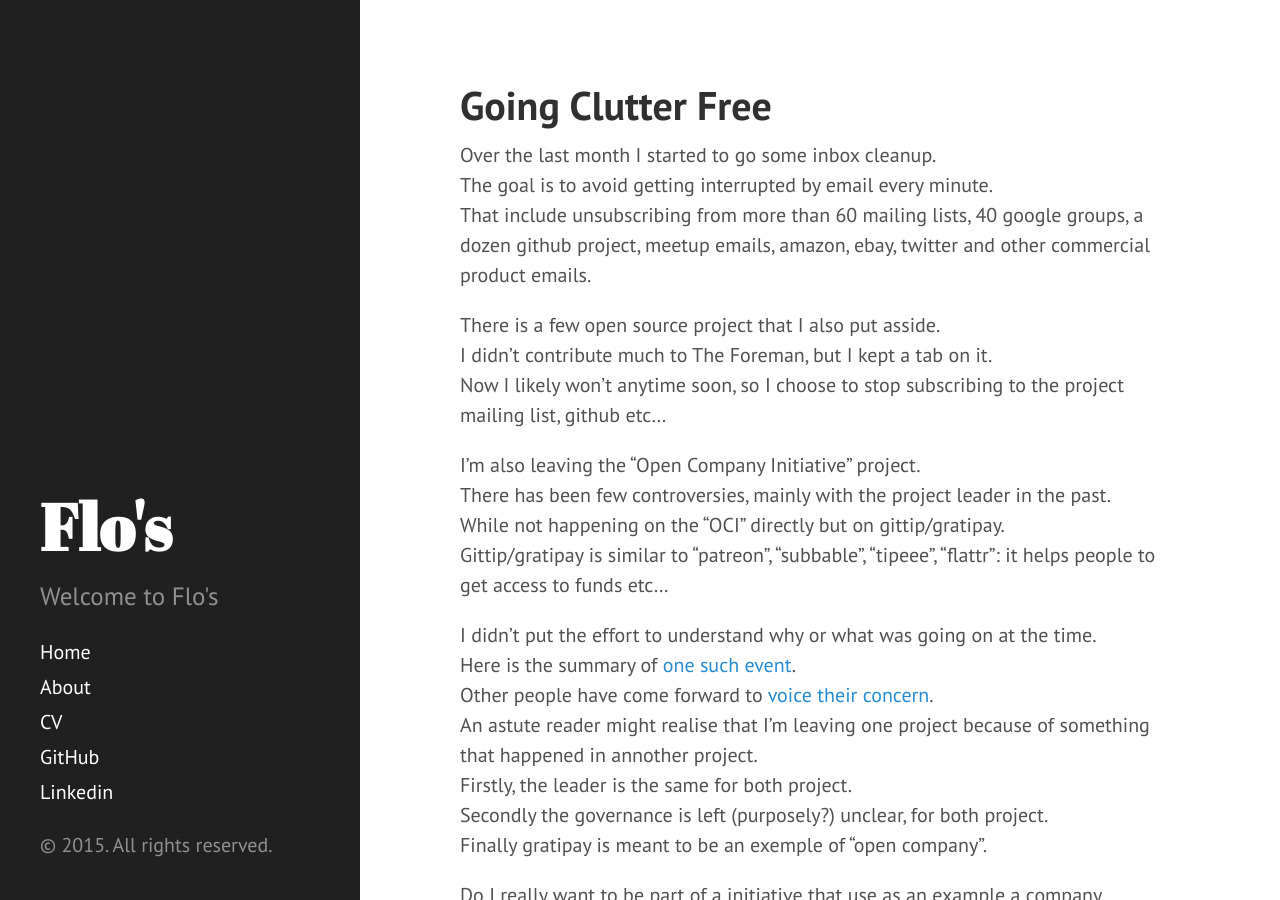
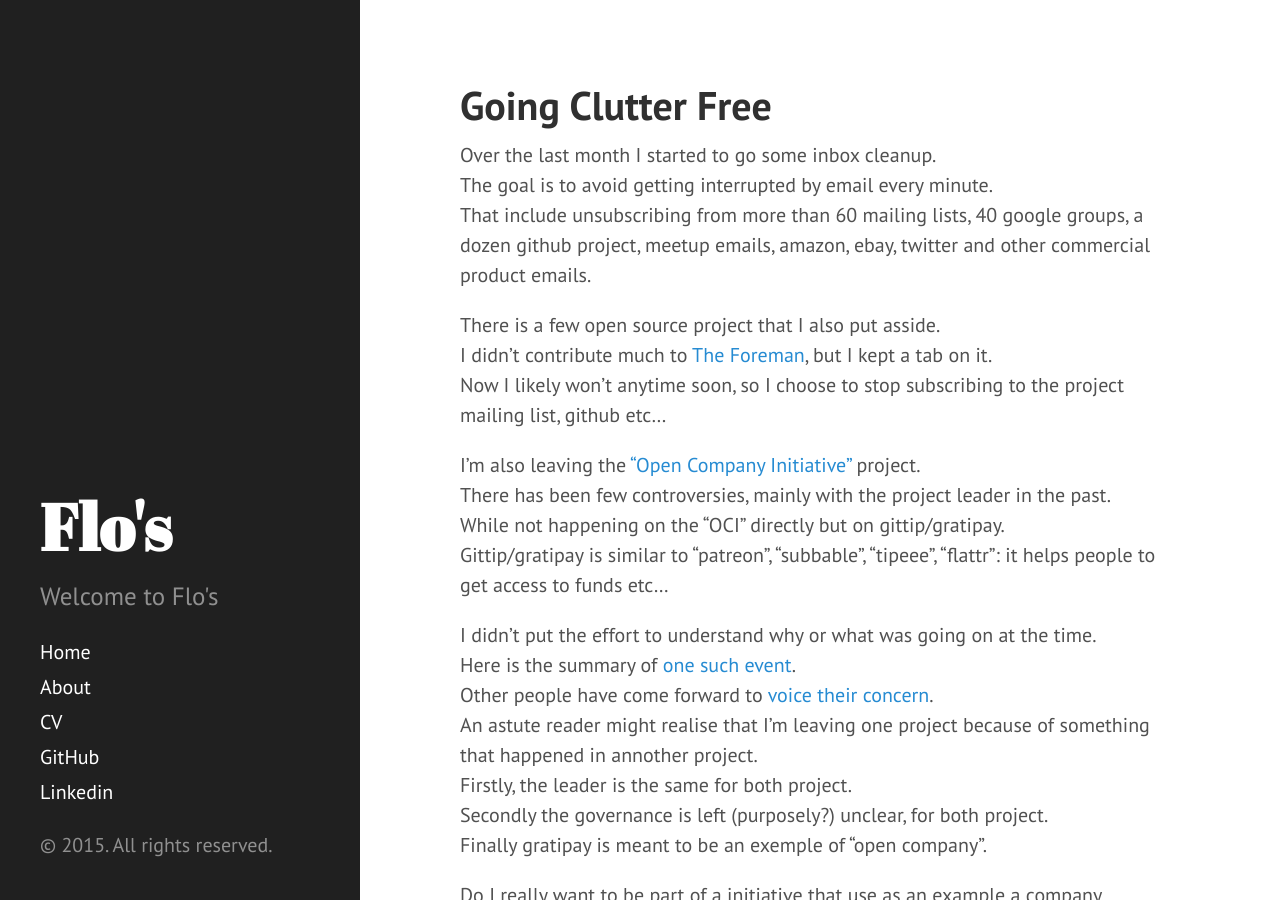
Before and after one commit to raudf/raudf.github.io, a Jekyll site: the page built from _posts/2014-12-30-going-clutter-free.md, in a window 1280 px wide and 900 px high. Built offline with Jekyll 4.4.1, drawn with Linux system fonts in a browser that asks for light colours; Markdown is read by kramdown in place of the engine named in the settings; part of the change alters nothing that is shown.

```diff
--- a/_posts/2014-12-30-going-clutter-free.md
+++ b/_posts/2014-12-30-going-clutter-free.md
@@ -8,10 +8,10 @@ The goal is to avoid getting interrupted by email every minute.
 That include unsubscribing from more than 60 mailing lists, 40 google groups, a dozen github project,  meetup emails, amazon, ebay, twitter and other commercial product emails.
 
 There is a few open source project that I also put asside.
-I didn't contribute much to The Foreman, but I kept a tab on it.
+I didn't contribute much to [The Foreman](http://theforeman.org/), but I kept a tab on it.
 Now I likely won't anytime soon, so I choose to stop subscribing to the project mailing list, github etc...
 
-I'm also leaving the "Open Company Initiative" project.
+I'm also leaving the ["Open Company Initiative"](http://www.opencompany.org/) project.
 There has been few controversies, mainly with the project leader in the past.
 While not happening on the "OCI" directly but on gittip/gratipay.
 Gittip/gratipay is similar to "patreon", "subbable", "tipeee", "flattr": it helps people to get access to funds etc...
```
